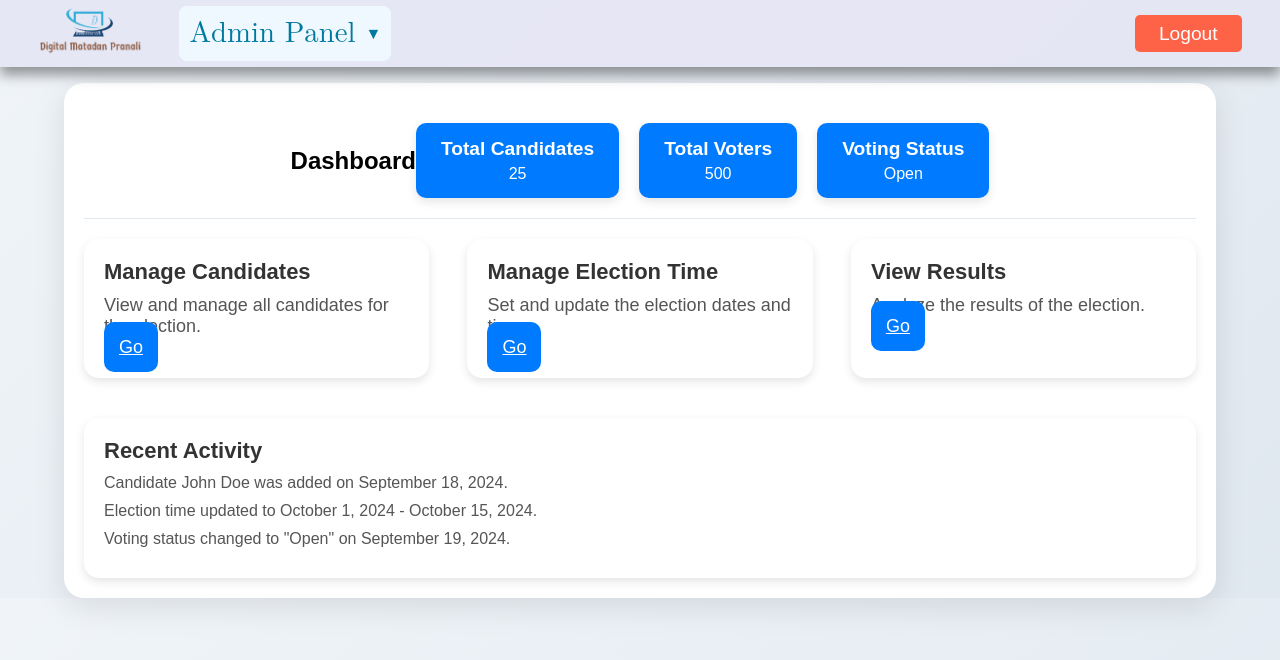
After one commit to sijalneupane/Digital_Matadan_Pranali-Online_Election_System, a PHP site: page /admin/admin_home.php in a window 1280 px wide. The commit adds this page. Shown: the top 660 px of the page. Run offline with PHP 8.4, Linux system fonts and the light colour scheme.

Commit message:
sidevar updated for smaller screen sizes

```diff
--- /dev/null
+++ b/admin/admin_home.css
@@ -0,0 +1,169 @@
+* {
+  box-sizing: border-box;
+  margin: 0;
+  padding: 0;
+  font-family: 'Poppins', sans-serif;
+}
+
+*::-webkit-scrollbar {
+  display: none;
+}
+
+body {
+  background: linear-gradient(135deg, #f0f4f8, #e0e8f0);
+  /* height: 100vh; */
+  margin: 0;
+  padding: 0;
+  gap: 2dvh;
+  display: flex;
+  flex-direction: column;
+  justify-content: center;
+  align-items: center;
+}
+
+.dashboard-container {
+  width: 90%;
+  max-width: 100dvw;
+  background: #fff;
+  border-radius: 20px;
+  box-shadow: 0 8px 32px rgba(0, 0, 0, 0.1);
+  padding: 20px;
+  display: flex;
+  flex-direction: column;
+}
+
+.header {
+  display: flex;
+  justify-content: center;
+  align-items: center;
+  padding: 20px;
+  border-bottom: 1px solid #e0e8f0;
+}
+
+.header .quick-stats {
+  display: flex;
+  gap: 20px;
+  flex-wrap: wrap;
+  justify-content: space-around;
+}
+
+.quick-stat {
+  background: #007bff;
+  color: white;
+  padding: 15px 25px;
+  border-radius: 10px;
+  box-shadow: 0 4px 10px rgba(0, 0, 0, 0.1);
+  text-align: center;
+
+}
+
+.quick-stat h3 {
+  margin-bottom: 5px;
+  font-size: 1.2em;
+}
+
+.quick-stat p {
+  margin: 0;
+  font-size: 1em;
+}
+
+.overview-cards {
+  display: flex;
+  gap: 3dvw;
+  flex-wrap: wrap;
+  margin: 20px 0;
+}
+
+.overview-card {
+  background: #fff;
+  border-radius: 15px;
+  padding: 20px;
+  box-shadow: 0 4px 10px rgba(0, 0, 0, 0.1);
+  flex: 1;
+  min-width: 200px;
+  margin-bottom: 20px;
+}
+
+.overview-card h2 {
+  font-size: 22px;
+  color: #333;
+  margin-bottom: 10px;
+}
+
+.overview-card p {
+  font-size: 18px;
+  color: #555;
+}
+
+.action-buttons {
+  display: flex;
+  gap: 20px;
+  margin-bottom: 20px;
+}
+
+.action-button {
+  flex: 1;
+  background: #007bff;
+  color: white;
+  padding: 15px;
+  border-radius: 10px;
+  text-align: center;
+  font-size: 18px;
+  cursor: pointer;
+  transition: background-color 0.3s ease, transform 0.3s ease;
+}
+
+.action-button:hover {
+  background-color: #0056b3;
+  transform: translateY(-3px);
+}
+
+.recent-activity {
+  background: #fff;
+  border-radius: 15px;
+  padding: 20px;
+  box-shadow: 0 4px 10px rgba(0, 0, 0, 0.1);
+}
+
+.recent-activity h2 {
+  font-size: 22px;
+  color: #333;
+  margin-bottom: 10px;
+}
+
+.recent-activity ul {
+  list-style: none;
+  padding: 0;
+}
+
+.recent-activity li {
+  font-size: 16px;
+  color: #555;
+  margin-bottom: 10px;
+}
+
+.chart-container {
+  margin-top: 20px;
+  display: flex;
+  justify-content: center;
+}
+
+/* Responsive Design */
+@media (max-width: 768px) {
+
+  .overview-cards,
+  .action-buttons,
+  .header, .quick-stats {
+    flex-direction: column;
+  }
+  .overview-card,
+  .action-button {
+    width: 100%;
+  }
+
+  .logo img {
+    width: 80%;
+  }
+
+
+}
--- /dev/null
+++ b/admin/admin_home.php
@@ -0,0 +1,94 @@
+<!DOCTYPE html>
+<html lang="en">
+<head>
+    <meta charset="UTF-8">
+    <meta name="viewport" content="width=device-width, initial-scale=1.0">
+    <title>Admin Dashboard</title>
+    <link rel="stylesheet" href="admin_home.css">
+</head>
+<body>
+    <?php require 'admin_navbar.php' ?>
+
+    <div class="dashboard-container">
+        <!-- Header -->
+        <div class="header">
+            <h2>Dashboard</h2>
+            <div class="quick-stats">
+                <div class="quick-stat">
+                    <h3>Total Candidates</h3>
+                    <p>25</p>
+                </div>
+                <div class="quick-stat">
+                    <h3>Total Voters</h3>
+                    <p>500</p>
+                </div>
+                <div class="quick-stat">
+                    <h3>Voting Status</h3>
+                    <p>Open</p>
+                </div>
+            </div>
+        </div>
+
+        <!-- Overview Cards -->
+        <div class="overview-cards">
+            <div class="overview-card">
+                <h2>Manage Candidates</h2>
+                <p>View and manage all candidates for the election.</p>
+                <a href="manage_candidates.php" class="action-button">Go</a>
+            </div>
+            <div class="overview-card">
+                <h2>Manage Election Time</h2>
+                <p>Set and update the election dates and times.</p>
+                <a href="manage_election_time.php" class="action-button">Go</a>
+            </div>
+            <div class="overview-card">
+                <h2>View Results</h2>
+                <p>Analyze the results of the election.</p>
+                <a href="view_results.php" class="action-button">Go</a>
+            </div>
+        </div>
+
+        <!-- Recent Activity -->
+        <div class="recent-activity">
+            <h2>Recent Activity</h2>
+            <ul>
+                <li>Candidate John Doe was added on September 18, 2024.</li>
+                <li>Election time updated to October 1, 2024 - October 15, 2024.</li>
+                <li>Voting status changed to "Open" on September 19, 2024.</li>
+            </ul>
+        </div>
+
+        <!-- Chart Section -->
+        <!-- <div class="chart-container">
+            <canvas id="votingChart" width="400" height="200"></canvas>
+        </div> -->
+    </div>
+
+    <!-- Chart.js (for interactive charts) -->
+    <!-- <script src="https://cdn.jsdelivr.net/npm/chart.js"></script>
+    <script>
+        // Example data for Chart.js
+        const ctx = document.getElementById('votingChart').getContext('2d');
+        new Chart(ctx, {
+            type: 'bar',
+            data: {
+                labels: ['Candidates', 'Voters', 'Votes Cast'],
+                datasets: [{
+                    label: 'Election Statistics',
+                    data: [25, 500, 300],
+                    backgroundColor: ['#007bff', '#28a745', '#ffc107'],
+                    borderColor: ['#0056b3', '#218838', '#e0a800'],
+                    borderWidth: 1
+                }]
+            },
+            options: {
+                scales: {
+                    y: {
+                        beginAtZero: true
+                    }
+                }
+            }
+        });
+    </script> -->
+</body>
+</html>
--- /dev/null
+++ b/admin/admin_navbar.css
@@ -0,0 +1,169 @@
+
+* {
+  margin: 0;
+  padding: 0;
+  box-sizing: border-box;
+}
+.navbar {
+  top: 0;
+  height: 15%;
+  width: 100%;
+  position: sticky;
+  display: flex;
+  align-items: center;
+  padding: 6px 3%;
+  background-color: rgba(230, 230, 244, 0.9);
+  box-shadow: 0px 8px 12px rgba(0, 0, 0, 0.4);
+}
+
+.logo img {
+  max-width: 105px;
+}
+
+.nav-links {
+   flex: 1;
+  text-align: end;
+}
+
+.nav-links .admin-logout {
+  color: #fff;
+  text-decoration: none;
+  font-size: 1.2rem;
+  background-color: #ff6347;
+  padding: 0.5rem 1.5rem;
+  border-radius: 5px;
+  transition: background-color 0.3s;
+}
+
+.nav-links .admin-logout:hover {
+  background-color: #ff4500;
+}
+
+/* Styling for Admin Panel and Dropdown */
+.admin-panel {
+  position: relative;
+  font-size: 1.8rem;
+  color: #00799e;
+  font-family: math;
+  margin-left: 3%;
+  cursor: pointer;
+  padding: 10px;
+  background-color: #f0f8ff;
+  border-radius: 8px;
+  transition: background-color 0.3s;
+  display: flex;
+  align-items: center;
+}
+
+.admin-panel:hover {
+  background-color: #87ceeb;
+}
+
+.admin-panel .dropdown-menu {
+  display: none;
+  position: absolute;
+  top: 100%;
+  left: 0;
+  background-color: #87ceeb;
+  border-radius: 5px;
+  box-shadow: 0px 4px 8px rgba(0, 0, 0, 0.2);
+  width: 200px;
+  text-align: left;
+  padding: 10px 0;
+  z-index: 10;
+}
+
+.admin-panel:hover .dropdown-menu {
+  display: block;
+}
+
+.dropdown-menu li {
+  list-style: none;
+}
+
+.dropdown-menu li a {
+  display: block;
+  padding: 10px;
+  color: #00799e;
+  text-decoration: none;
+  font-size: 1.2rem;
+  transition: background-color 0.3s;
+}
+
+.dropdown-menu li a:hover {
+  background-color: #4682b4;
+  color: #fff;
+}
+
+/* Arrow styling */
+.admin-panel .arrow {
+  font-size: 1rem;
+  margin-left: 10px;
+  transition: transform 0.3s;
+}
+
+.admin-panel:hover .arrow {
+  transform: rotate(180deg);
+}
+
+/* Responsive Design */
+
+/* Tablet-sized devices */
+@media (max-width: 768px) {
+  .navbar {
+    padding: 6px 2%; /* Reduce padding to fit contents */
+  }
+
+  .logo img {
+    max-width: 80px; /* Reduce logo size */
+  }
+
+  .admin-panel {
+    font-size: 1.5rem; /* Reduce font size */
+    padding: 5px 10px; /* Reduce padding to fit */
+  }
+
+  .nav-links .admin-logout {
+    font-size: 1rem;
+    padding: 0.4rem 1.2rem;
+  }
+
+  .admin-panel .dropdown-menu {
+    width: 180px; /* Adjust dropdown width */
+  }
+
+  .dropdown-menu li a {
+    padding: 10px;
+    font-size: 1rem;
+  }
+}
+
+/* Mobile-sized devices */
+@media (max-width: 480px) {
+  .navbar {
+    padding: 5px 1%; /* Further reduce padding */
+  }
+
+  .logo img {
+    max-width: 60px; /* Further reduce logo size */
+  }
+
+  .admin-panel {
+    font-size: 1.2rem; /* Smaller font for mobile */
+    padding: 4px 8px; /* Adjust padding */
+  }
+
+  .nav-links .admin-logout {
+    font-size: 0.9rem;
+    padding: 0.3rem 1rem;
+  }
+
+  .admin-panel .dropdown-menu {
+    width: 100%; /* Full-width dropdown for mobile */
+  }
+
+  .dropdown-menu li a {
+    padding: 8px;
+    font-size: 0.9rem;
+  }
+}
--- /dev/null
+++ b/admin/admin_navbar.php
@@ -0,0 +1,29 @@
+<!DOCTYPE html>
+<html lang="en">
+<head>
+  <meta charset="UTF-8">
+  <meta name="viewport" content="width=device-width, initial-scale=1.0">
+  <title>Admin navbar</title>
+  <link rel="stylesheet" href="admin_navbar.css">
+</head>
+<body>
+<nav class="navbar">
+  <div class="logo">
+    <img src="../DMP logo.png" alt="Election Logo">
+  </div>
+  <div class="admin-panel">
+    Admin Panel <span class="arrow">▼</span>
+    <ul class="dropdown-menu">
+      <li><a href="#">Option 1</a></li>
+      <li><a href="#">Option 2</a></li>
+      <li><a href="#">Option 3</a></li>
+      <li><a href="#">Option 4</a></li>
+    </ul>
+  </div>
+  <div class="nav-links">
+    <a href="#" class="admin-logout">Logout</a>
+  </div>
+</nav>
+
+</body>
+</html>
```
Also changed, not shown: sidebar.php (+11 -0 lines), time/admin_page.php (added, +45 -0 lines), time/fetch_voting_status.php (added, +36 -0 lines), time/user_page.php (added, +30 -0 lines), vote1.jpg (added).
